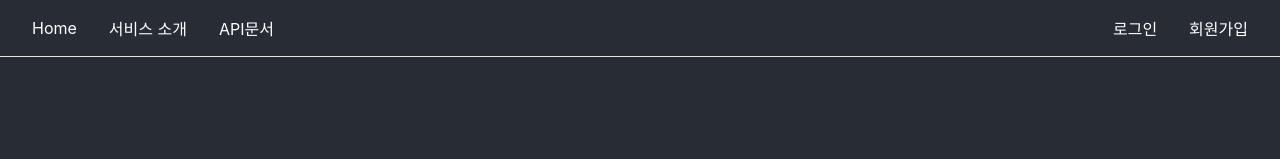
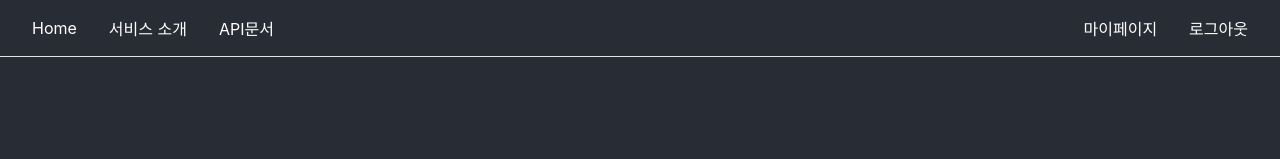
Before and after one commit to giyeon-dev/finance-api, a React (Create React App) app in the folder front-end/: page / in a window 1280 px wide. Shown: the top 159 px of the page. Built offline with nearby package versions, Linux system fonts and the light colour scheme; a web font is replaced by a local one.

Commit message:
fix: 로그인시 userInfo

```diff
--- a/front-end/src/components/common/NavBar.js
+++ b/front-end/src/components/common/NavBar.js
@@ -9,7 +9,7 @@ import { logout } from "../../redux/userInfo";
 const NavBar = () => {
 	const dispatch = useDispatch();
 	const userInfo = useSelector((state) => {
-		return state.userInfo;
+		return state;
 	});
 	const onClickLogout = () => {
 		localStorage.removeItem("access-token");
```
